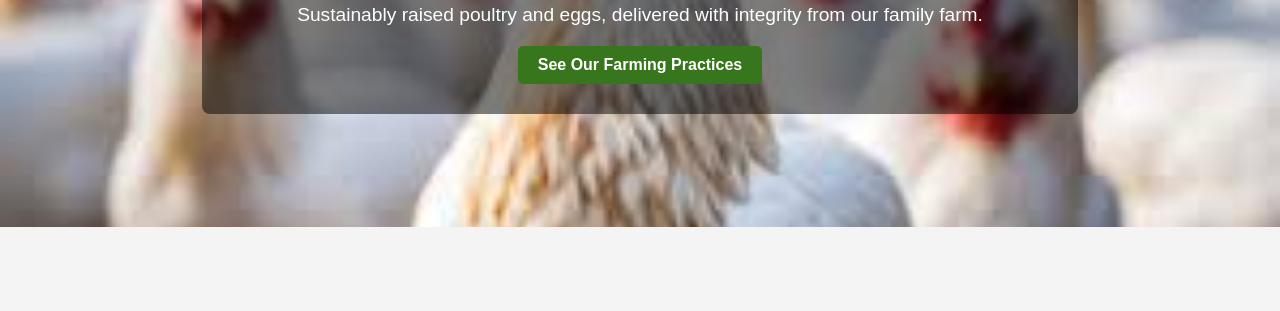
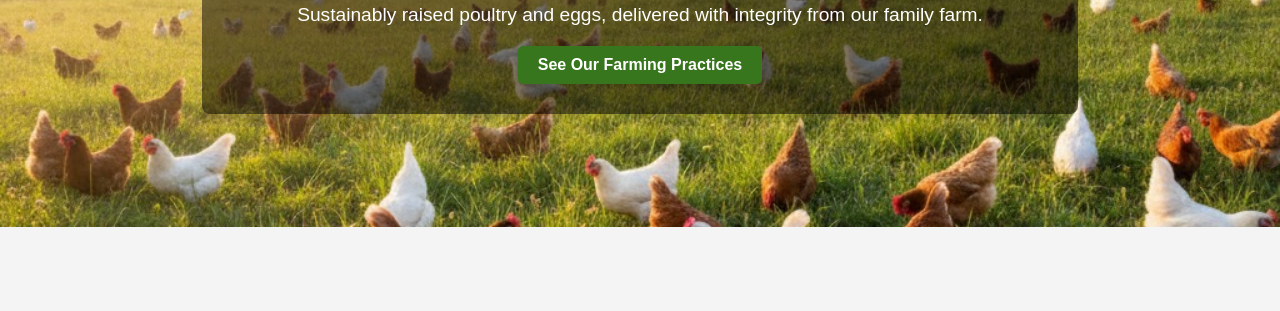
Before and after one commit to dvdpresly/MAKEITHAPPEN, a plain HTML site: page index.html in a window 1280 px wide. Shown: the part 316-627 px from the top of the page. Drawn offline with Linux system fonts and the light colour scheme.

Commit message:
Refactor and enhance global styles for consistency

```diff
--- a/style.css
+++ b/style.css
@@ -39,7 +39,7 @@ nav a {
 
 /* --- Hero/Home Section --- */
 .hero {
-    background: url('backg.jfif') center/cover no-repeat; /* Replace with your actual background image URL */
+    background: url('background - Copy.jpg') center/cover no-repeat; /* Replace with your actual background image URL */
     height: 60vh;
     display: flex;
     justify-content: center;
```
